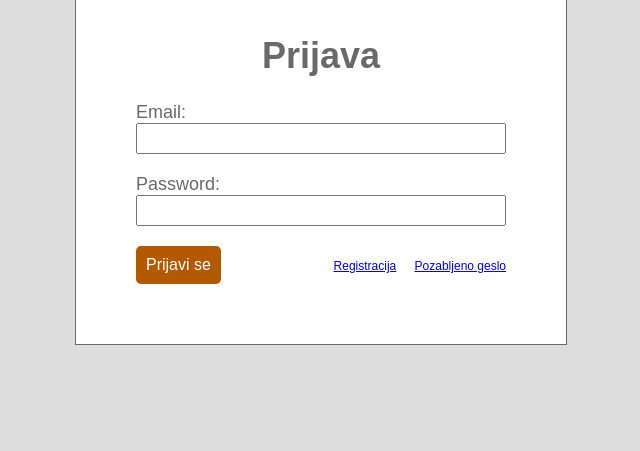
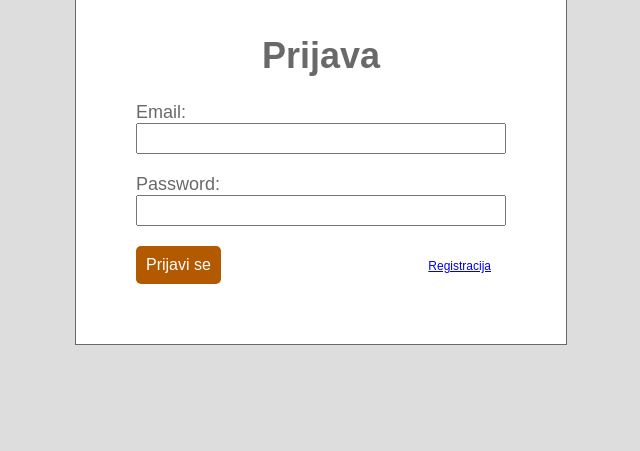
Before and after one commit to kustrun/TPO_Patronazna_Sluzba, a Django app: page /patronaza/ in a window 1280 px wide. Shown: the part 81-532 px from the top of the page, without its empty margins (319-959 px from the left). Run offline with Django 3.2, Linux system fonts and the light colour scheme.

Commit message:
popravljen login

```diff
--- a/TPO_app/templates/patronaza/login.html
+++ b/TPO_app/templates/patronaza/login.html
@@ -17,7 +17,6 @@
 				<input class="btn-submit" type="submit" value="Prijavi se" />
 				<div>
 					<a class="undecorated-text" href="{% url 'registracija' %}" style="margin-right:15px;">Registracija</a>
-					<a class="undecorated-text" href="{% url 'change_password' %}">Pozabljeno geslo</a>
 				</div>
 			</div>
 		</form>
```
